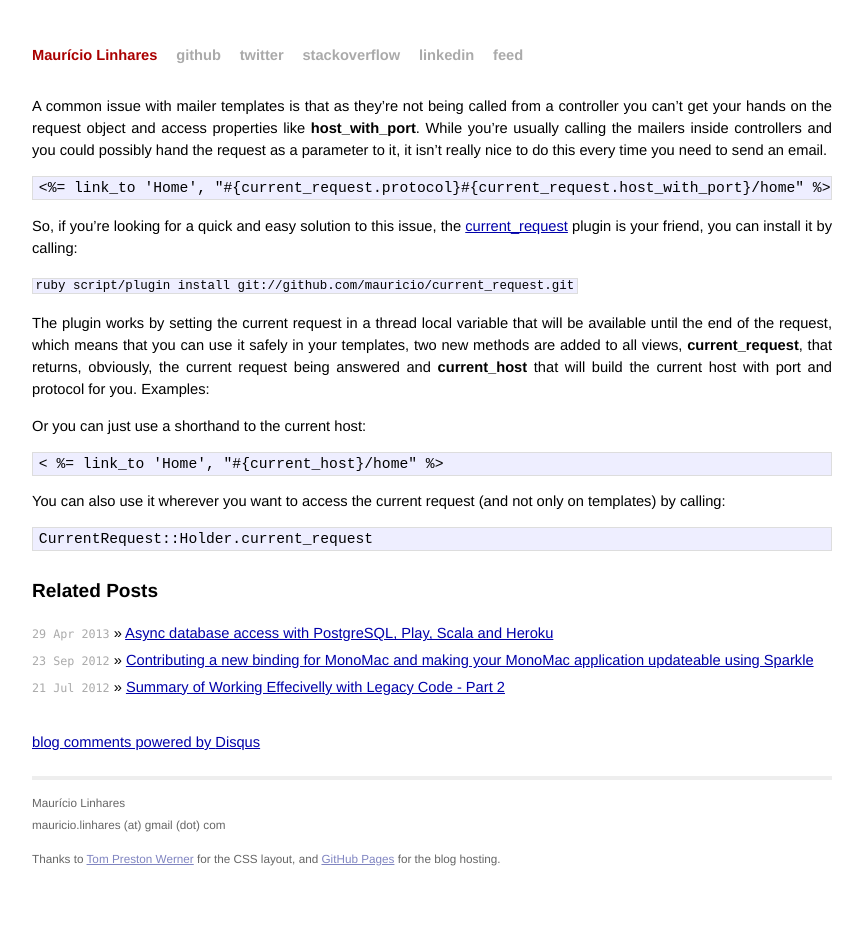
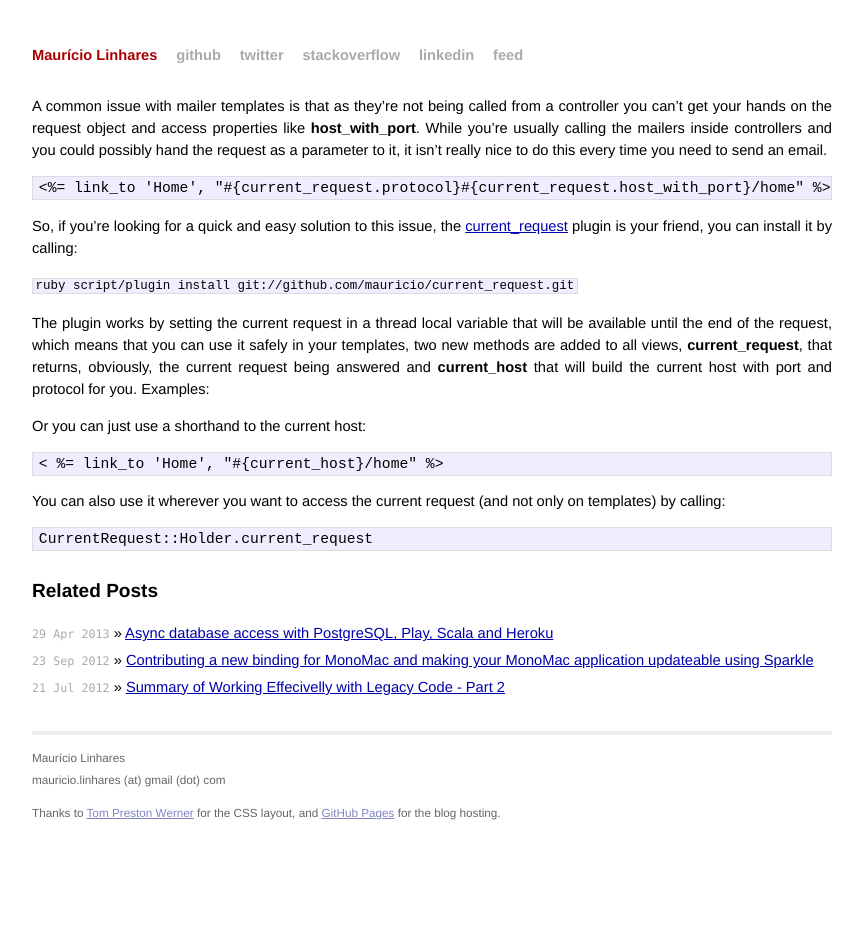
Before and after one commit to mauricio/mauricio.github.com, a Jekyll site: the page built from _posts/2009-08-26-accessing-the-current-request-object-on-your-mailer-templates-to-generate-links.md, in a window 1280 px wide. Shown: the whole page, without its empty margins (208-1071 px from the left). Built offline with Jekyll 4.4.1, drawn with Linux system fonts in a browser that asks for light colours; Markdown is read by kramdown in place of the engine named in the settings; comment, search, counter and statistics services are not loaded; some of the changed lines change nothing that is shown.

Commit message:
Remove disqus

```diff
--- a/_layouts/post.html
+++ b/_layouts/post.html
@@ -13,23 +13,5 @@
     {% endfor %}
   </ul>
 </div>
-<div id="disqus_thread"></div>
-<script type="text/javascript">
-    /* * * CONFIGURATION VARIABLES: EDIT BEFORE PASTING INTO YOUR WEBPAGE * * */
-    var disqus_shortname = 'techbot'; // required: replace example with your forum shortname
-
-    // The following are highly recommended additional parameters. Remove the slashes in front to use.
-    // var disqus_identifier = 'unique_dynamic_id_1234';
-    // var disqus_url = 'http://example.com/permalink-to-page.html';
-
-    /* * * DON'T EDIT BELOW THIS LINE * * */
-    (function() {
-        var dsq = document.createElement('script'); dsq.type = 'text/javascript'; dsq.async = true;
-        dsq.src = 'http://' + disqus_shortname + '.disqus.com/embed.js';
-        (document.getElementsByTagName('head')[0] || document.getElementsByTagName('body')[0]).appendChild(dsq);
-    })();
-</script>
-<noscript>Please enable JavaScript to view the <a href="http://disqus.com/?ref_noscript">comments powered by Disqus.</a></noscript>
-<a href="http://disqus.com" class="dsq-brlink">blog comments powered by <span class="logo-disqus">Disqus</span></a>
 
 {% include analytics.html %}
```
